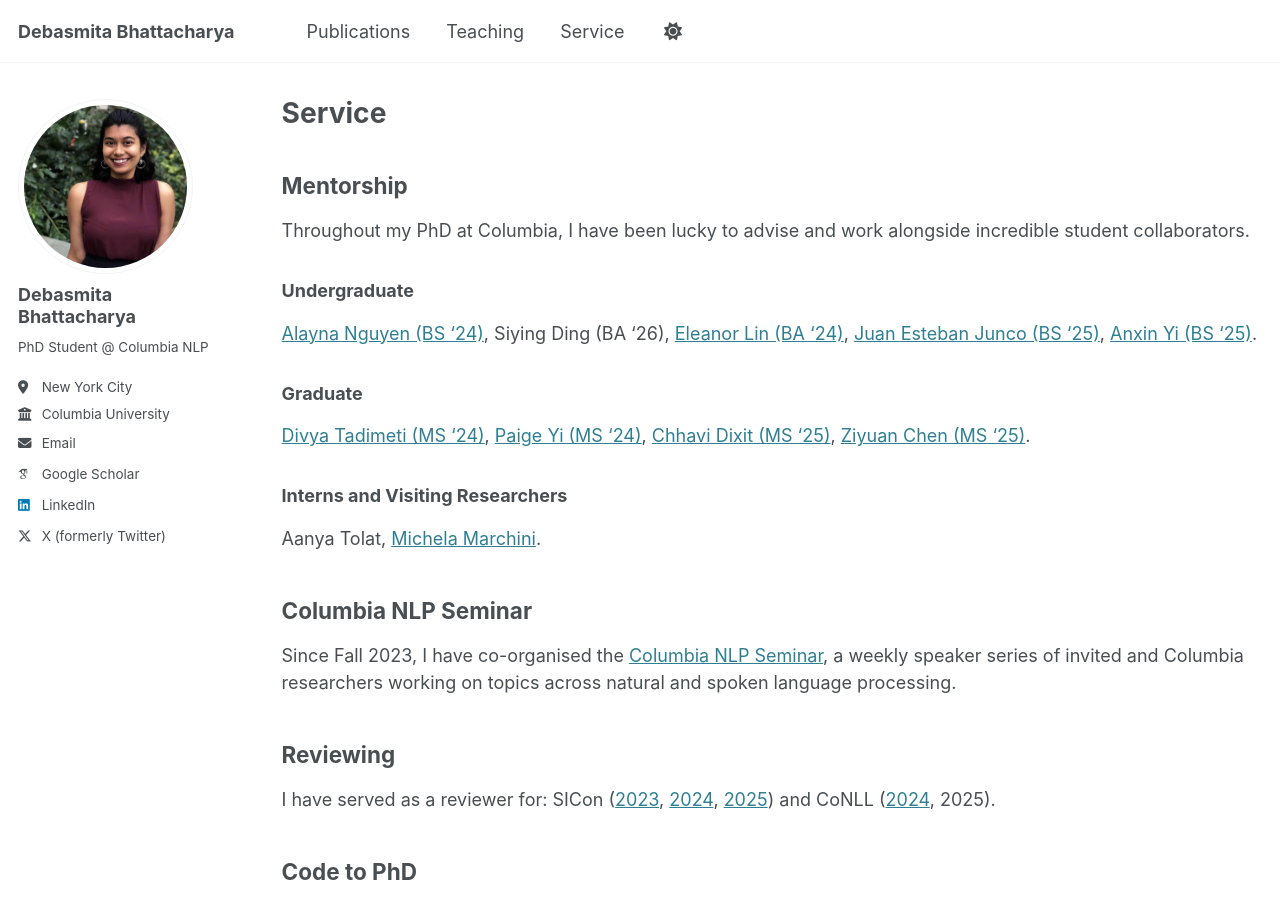
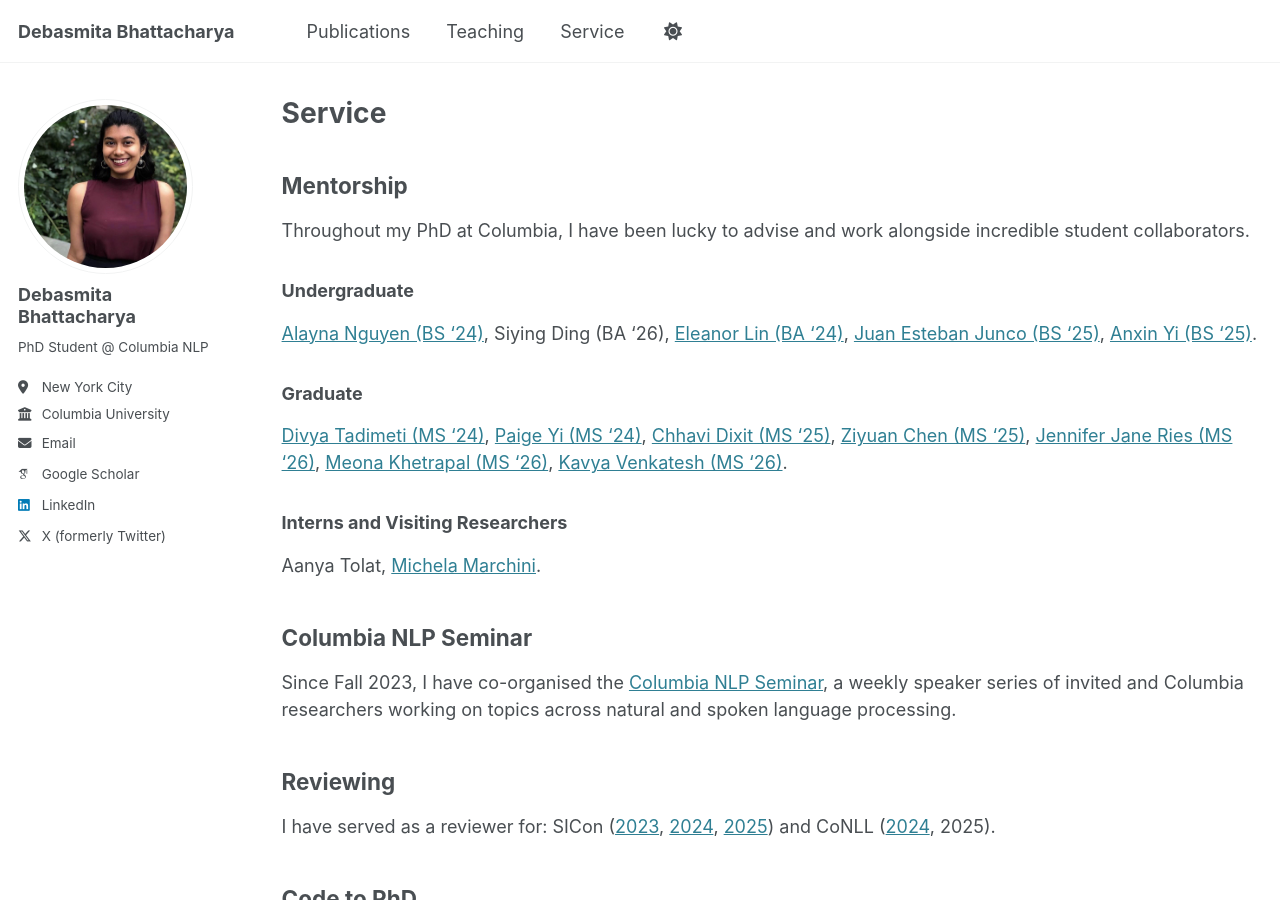
Before and after one commit to debasmita-b/debasmita-b.github.io, a Jekyll site: the page built from _pages/service.md, in a window 1280 px wide and 900 px high. Built offline with Jekyll 4.4.1, drawn with Linux system fonts in a browser that asks for light colours; some web fonts are replaced.

Commit message:
updating student collaborators

```diff
--- a/_pages/service.md
+++ b/_pages/service.md
@@ -13,7 +13,7 @@ Throughout my PhD at Columbia, I have been lucky to advise and work alongside in
 [Alayna Nguyen (BS '24)](https://www.linkedin.com/in/alayna-nguyen/), Siying Ding (BA '26), [Eleanor Lin (BA '24)](https://emlinking.github.io/),  [Juan Esteban Junco (BS '25)](https://www.linkedin.com/in/juan-junco/), [Anxin Yi (BS '25)](https://www.linkedin.com/in/anxin-yi-2b57032b4/).
 
 ### Graduate
-[Divya Tadimeti (MS '24)](https://divyatadimeti.github.io/), [Paige Yi (MS '24)](https://www.linkedin.com/in/paige-y-23ab45127/?trk=public_profile_browsemap), [Chhavi Dixit (MS '25)](https://www.linkedin.com/in/chhavi-dixit/), [Ziyuan Chen (MS '25)](https://allenheartcore.github.io/).
+[Divya Tadimeti (MS '24)](https://divyatadimeti.github.io/), [Paige Yi (MS '24)](https://www.linkedin.com/in/paige-y-23ab45127/?trk=public_profile_browsemap), [Chhavi Dixit (MS '25)](https://www.linkedin.com/in/chhavi-dixit/), [Ziyuan Chen (MS '25)](https://allenheartcore.github.io/), [Jennifer Jane Ries (MS '26)](https://www.linkedin.com/in/jennifer-jane-ries-431332294/), [Meona Khetrapal (MS '26)](https://www.linkedin.com/in/meonakhetrapal/), [Kavya Venkatesh (MS '26)](https://www.linkedin.com/in/kavyavenkatesh/).
 
 ### Interns and Visiting Researchers
 Aanya Tolat, [Michela Marchini](https://www.linkedin.com/in/michelamarchini/).
```
